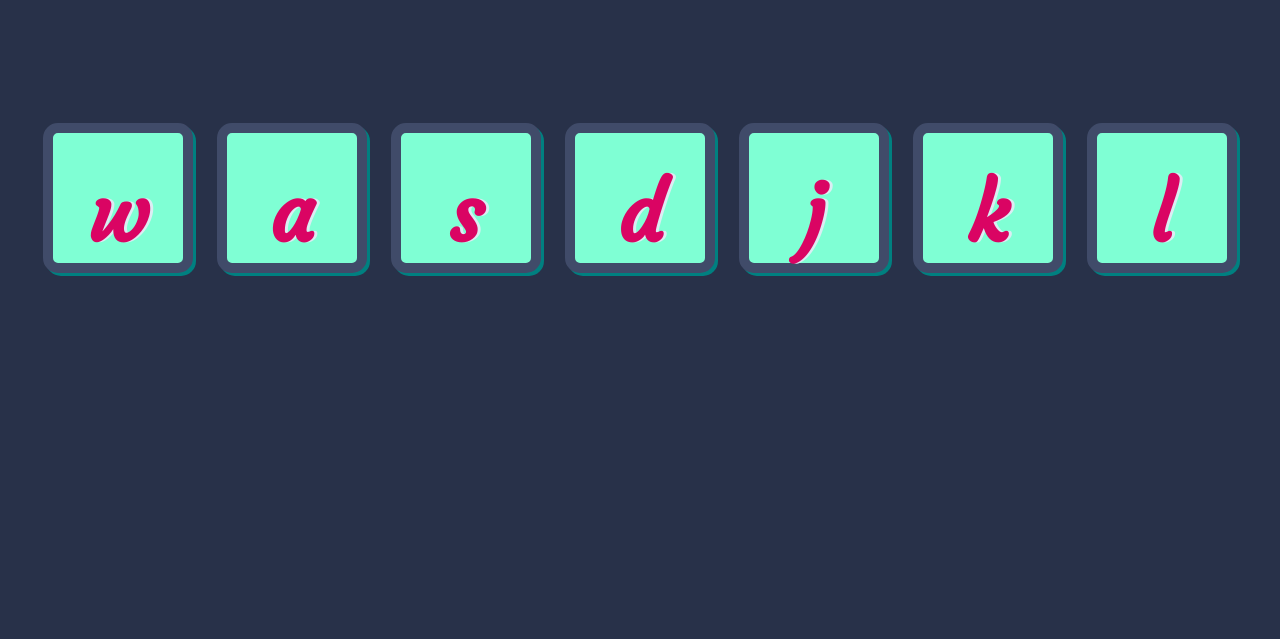
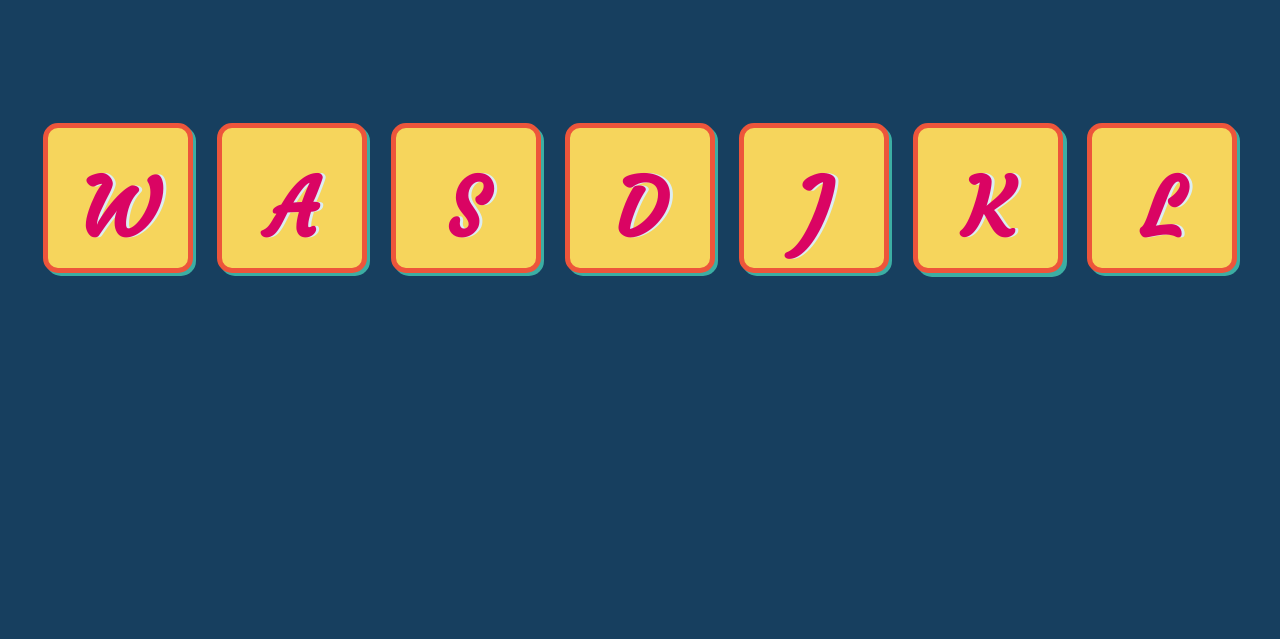
Before and after one commit to DenyTwice/amfoss-tasks, a plain HTML site: page task-08/index.html in a window 1280 px wide. Shown: the part 161-800 px from the top of the page. Drawn offline with Linux system fonts and the light colour scheme; a web font is replaced by a local one.

Commit message:
Done with task 08, added readme and updated other readme docs

```diff
--- a/task-08/index.html
+++ b/task-08/index.html
@@ -14,13 +14,13 @@
 
   <h1 id="title">Drum 🥁 Kit</h1>
   <div class="set">
-    <button class="w drum" onclick="playW()">w</button>
-    <button class="a drum" onclick="playA()">a</button>
-    <button class="s drum" onclick="playS()">s</button>
-    <button class="d drum" onclick="playD()">d</button>
-    <button class="j drum" onclick="playJ()">j</button>
-    <button class="k drum" onclick="playK()">k</button>
-    <button class="l drum" onclick="playL()">l</button>
+    <button class="w drum" onclick="playW()">W</button>
+    <button class="a drum" onclick="playA()">A</button>
+    <button class="s drum" onclick="playS()">S</button>
+    <button class="d drum" onclick="playD()">D</button>
+    <button class="j drum" onclick="playJ()">J</button>
+    <button class="k drum" onclick="playK()">K</button>
+    <button class="l drum" onclick="playL()">L</button>
   </div>
 
 </body>
--- a/task-08/index.js
+++ b/task-08/index.js
@@ -5,3 +5,45 @@ let playD = () => new Audio("sounds/tom-1.mp3").play()
 let playJ = () => new Audio("sounds/tom-2.mp3").play()
 let playK = () => new Audio("sounds/tom-3.mp3").play()
 let playL = () => new Audio("sounds/tom-4.mp3").play()
+
+document.addEventListener('keydown', function(e) {
+    if (e.keyCode == 87) {
+        var audio = new Audio("sounds/crash.mp3").play();
+    }
+});
+
+document.addEventListener('keydown', function(e) {
+    if (e.keyCode == 65) {
+        var audio = new Audio("sounds/kick-bass.mp3").play();
+    }
+});
+
+document.addEventListener('keydown', function(e) {
+    if (e.keyCode == 83) {
+        var audio = new Audio("sounds/snare.mp3").play();
+    }
+});
+
+document.addEventListener('keydown', function(e) {
+    if (e.keyCode == 68) {
+        var audio = new Audio("sounds/tom-1.mp3").play();
+    }
+});
+
+document.addEventListener('keydown', function(e) {
+    if (e.keyCode == 74) {
+        var audio = new Audio("sounds/tom-2.mp3").play();
+    }
+});
+
+document.addEventListener('keydown', function(e) {
+    if (e.keyCode == 75) {
+        var audio = new Audio("sounds/tom-3.mp3").play();
+    }
+});
+
+document.addEventListener('keydown', function(e) {
+    if (e.keyCode == 76) {
+        var audio = new Audio("sounds/tom-4.mp3").play();
+    }
+});
--- a/task-08/styles.css
+++ b/task-08/styles.css
@@ -1,48 +1,49 @@
 body {
   text-align: center;
-  background-color: #283149;
+  background-color: #173F5F;
 }
 
 h1 {
   font-family: "Sofia", sans-serif;
   font-size: 5rem;
   color: #DBEDF3;
-  text-shadow: 3px 0 #DA0463;
+  text-shadow: 5px 5px #ED553B;
 }
 
 .w {
-  box-shadow: 3px 3px teal;
-  background-color: aquamarine;
+  box-shadow: 3px 3px #3CAEA3;
+  background-color: #F6D55C;
 }
 
 .a {
-  box-shadow: 3px 3px teal;
-  background-color: aquamarine;
+  box-shadow: 3px 3px #3CAEA3;
+  background-color: #F6D55C;
 }
 
 .s {
-  box-shadow: 3px 3px teal;
-  background-color: aquamarine;
+  box-shadow: 3px 3px #3CAEA3;
+  background-color: #F6D55C;
 }
 
 .d {
-  box-shadow: 3px 3px teal;
-  background-color: aquamarine;
+  box-shadow: 3px 3px #3CAEA3;
+  background-color: #F6D55C;
 }
 
 .j {
-  box-shadow: 3px 3px teal;
-  background-color: aquamarine;
+  box-shadow: 3px 3px #3CAEA3;
+  background-color: #F6D55C;
 }
 
 .k {
-  box-shadow: 3px 3px teal;
-  background-color: aquamarine;
+  box-shadow: 4px 4px #3CAEA3;
+  background-color: #F6D55C;
 }
 
 .l {
-  box-shadow: 3px 3px teal;
-  background-color: aquamarine;
+  box-shadow: 3px 3px #3CAEA3;
+  background-color: #F6D55C;
+;
 }
 
 .set {
@@ -56,7 +57,7 @@ h1 {
 
 .pressed {
   box-shadow: 0 3px 4px 0 #DBEDF3;
-  opacity: 0.5;
+  opacity: 0.0;
 }
 
 .red {
@@ -65,7 +66,7 @@ h1 {
 
 .drum {
   outline: none;
-  border: 10px solid #404B69;
+  border: 5px solid #ED553B;
   font-size: 5rem;
   font-family: Courgette;
   line-height: 2;
@@ -73,7 +74,7 @@ h1 {
   color: #DA0463;
   text-shadow: 3px 0 #DBEDF3;
   border-radius: 15px;
-  display: inline-block;
+  display: inline-table;
   width: 150px;
   height: 150px;
   text-align: center;
```
Also changed, not shown: 7 other files.
